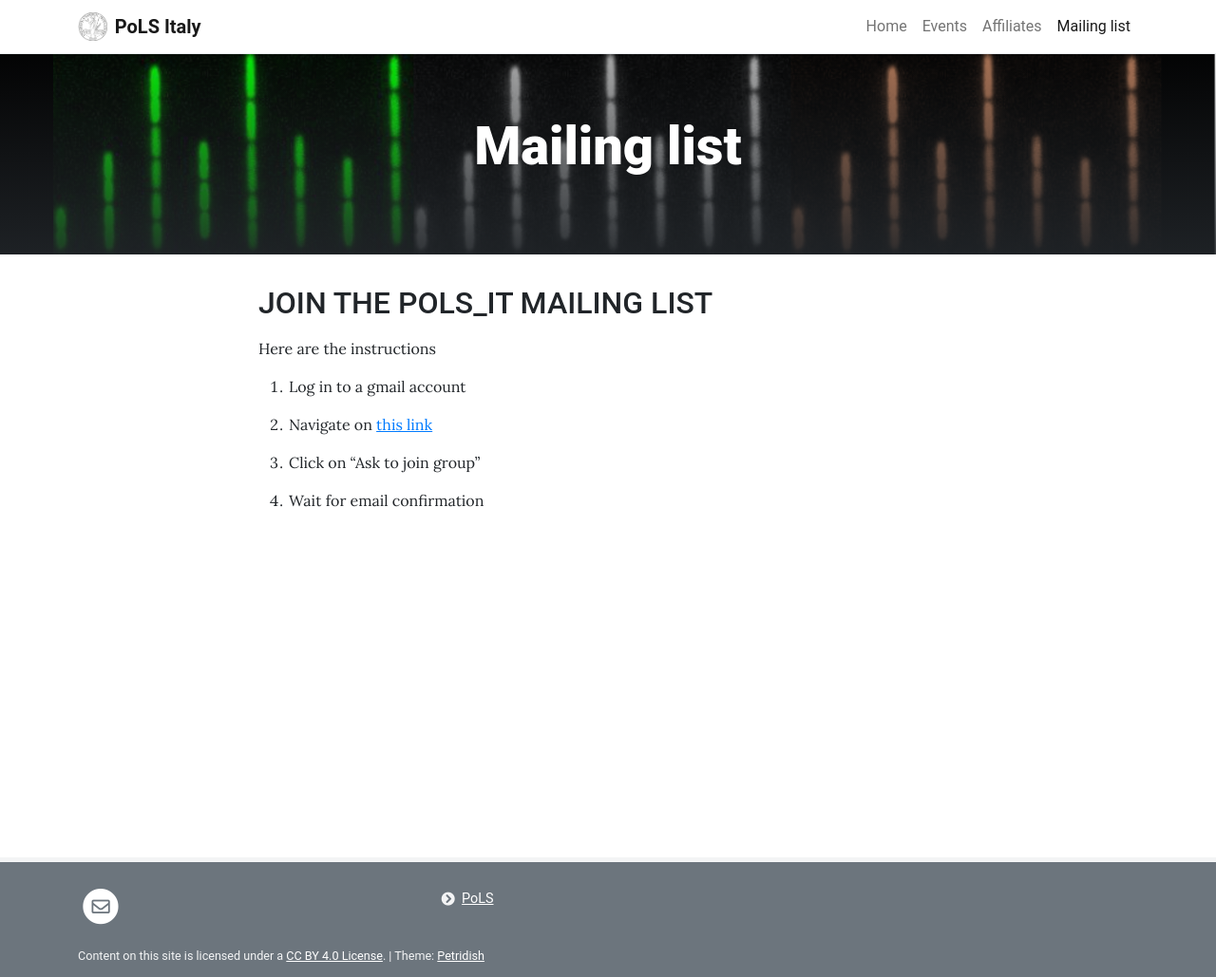
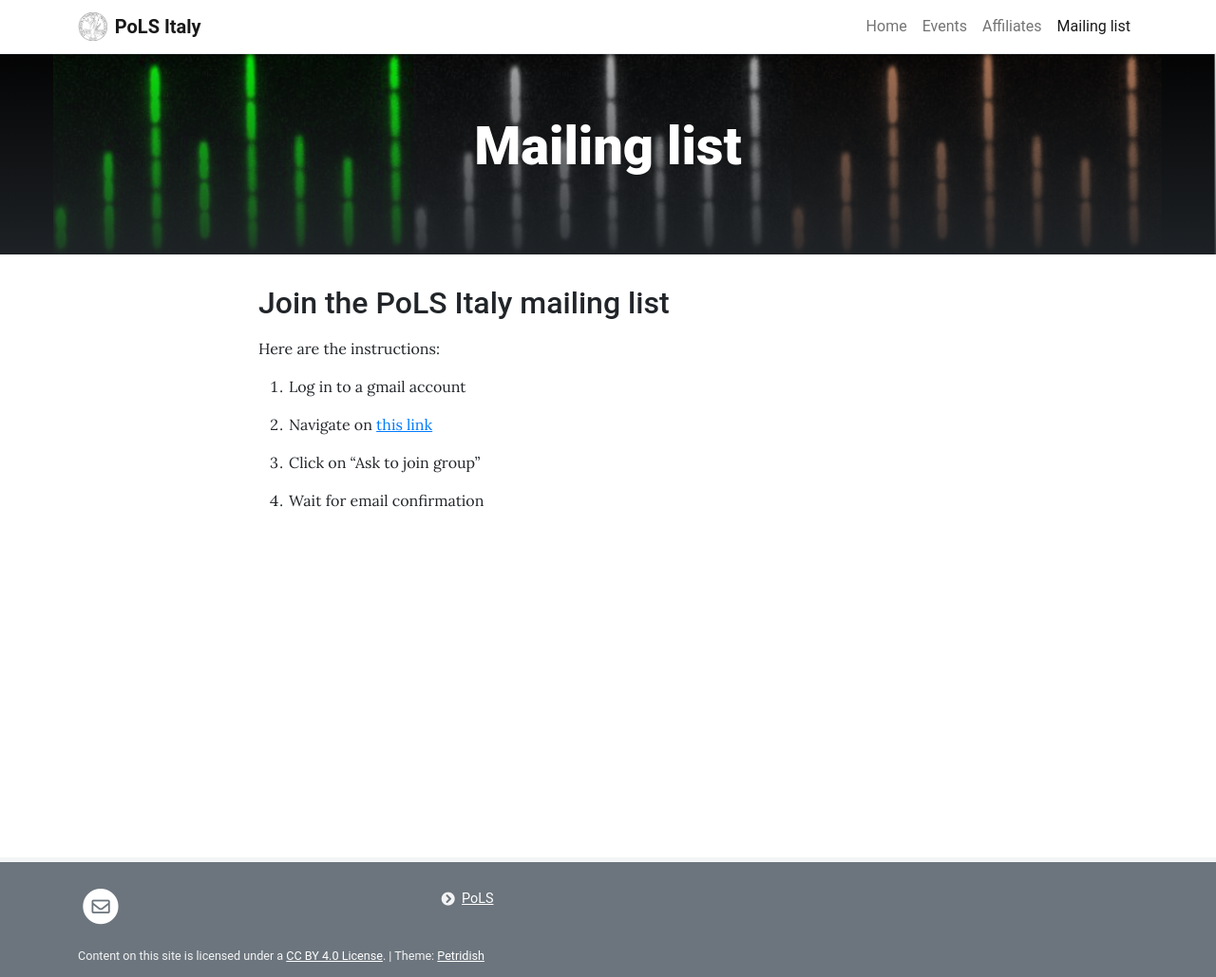
Before and after one commit to ilaria-iuliani/pols, a Jekyll site: the page built from pages/mailing%20list.md, in a window 1280 px wide. Shown: the whole page at 95% size. Built offline with Jekyll 4.4.1, drawn with Linux system fonts in a browser that asks for light colours.

Commit message:
Update mailing%20list.md

```diff
--- a/pages/mailing%20list.md
+++ b/pages/mailing%20list.md
@@ -4,9 +4,9 @@ background: /assets/theme/images/gwr.png
 permalink: /mailing%20list/
 ---
 
-## JOIN THE POLS_IT MAILING LIST
+## Join the PoLS Italy mailing list
 
-Here are the instructions
+Here are the instructions:
 
 1. Log in to a gmail account
 
```
